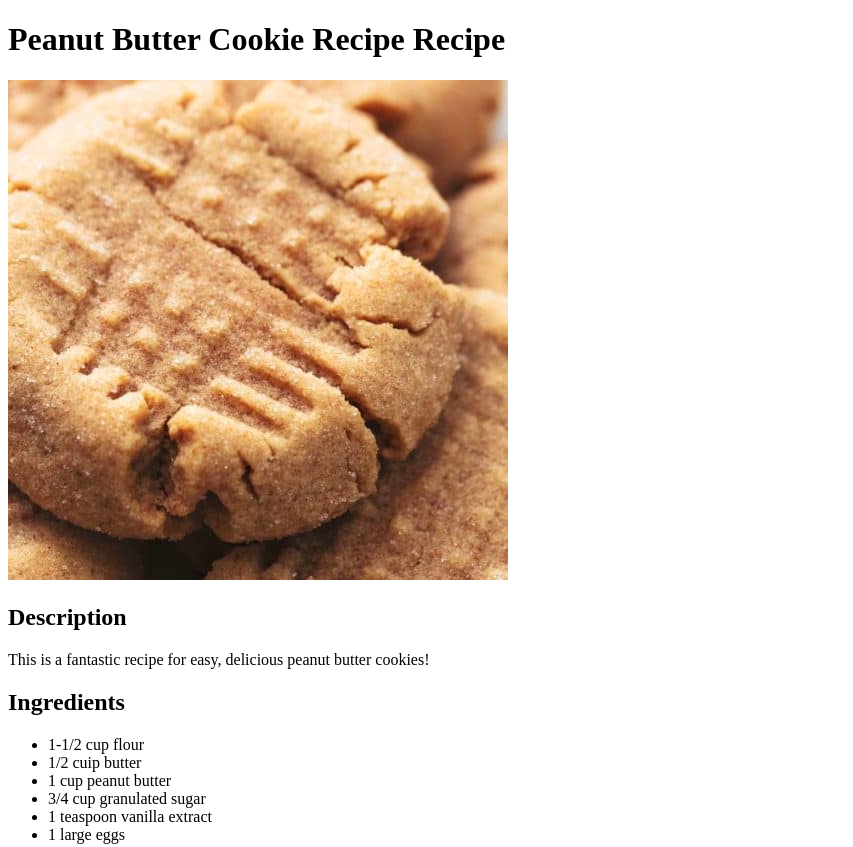
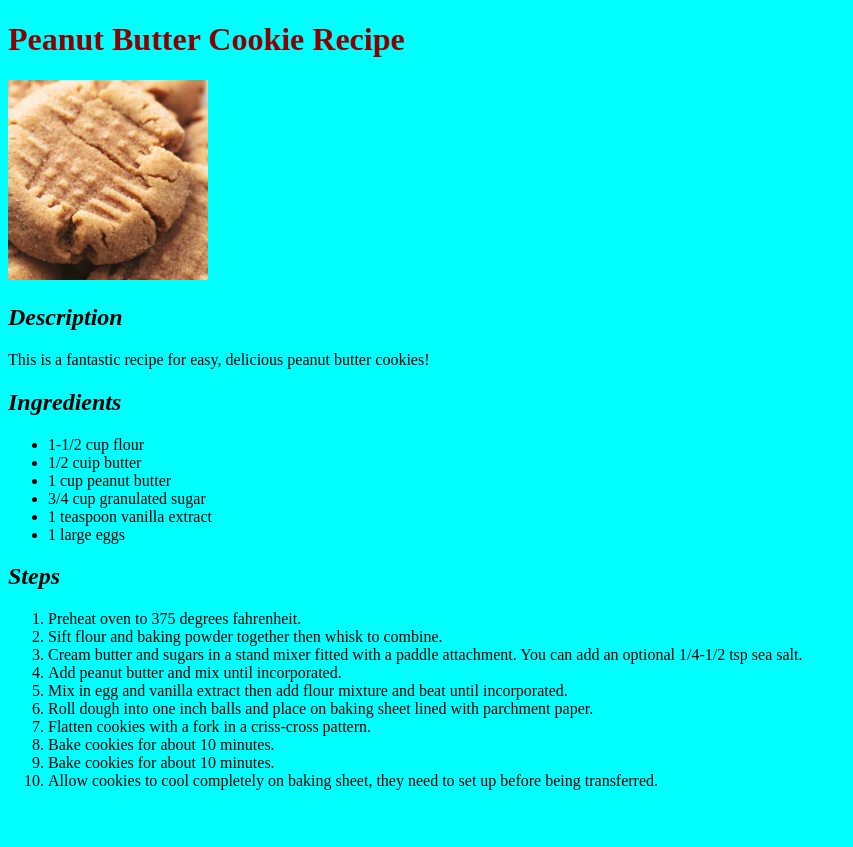
Before and after one commit to flipott/odin-recipes, a plain HTML site: page recipes/peanut-butter.html in a window 1280 px wide. Shown: the top 847 px of the page, without its empty margins (0-853 px from the left). After the commit the page ends 806 px from the top, so only its background shows below. Drawn offline with Linux system fonts and the light colour scheme.

Commit message:
Added basic CSS styling to pages

```diff
--- a/recipes/peanut-butter.html
+++ b/recipes/peanut-butter.html
@@ -3,9 +3,10 @@
     <head>
         <meta charset="utf-8">
         <title>Odin Recipes - Peanut Butter Cookies</title>
+        <link rel="stylesheet" href="../styles.css">
     </head>
     <body>
-        <h1>Peanut Butter Cookie Recipe Recipe</h1>
+        <h1>Peanut Butter Cookie Recipe</h1>
         <img src="../img/peanut-butter.jpg" alt="Peanut butter cookie">
         <h2>Description</h2>
         <p>This is a fantastic recipe for easy, delicious peanut butter cookies!</p>
--- /dev/null
+++ b/styles.css
@@ -0,0 +1,16 @@
+* {
+    background-color:aqua;
+}
+
+h1 {
+    color:darkred;
+}
+
+h2 {
+    font-style: italic;
+}
+
+img {
+    height: auto;
+    width: 200px;
+}
```
Also changed, not shown: index.html (+1 -0 lines), recipes/chocolate-chip.html (+1 -0 lines), recipes/oatmeal-raisin.html (+1 -0 lines).
